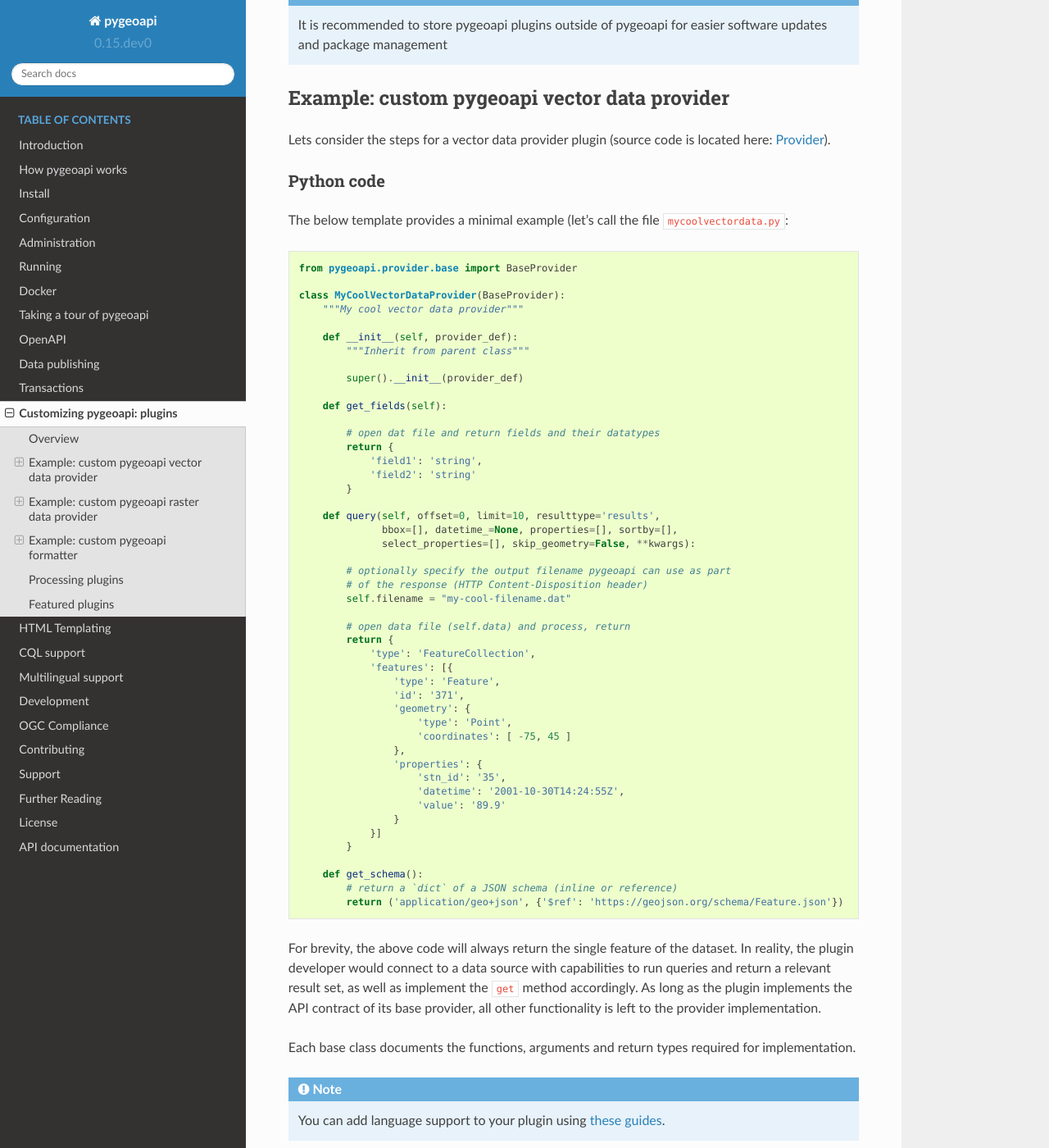
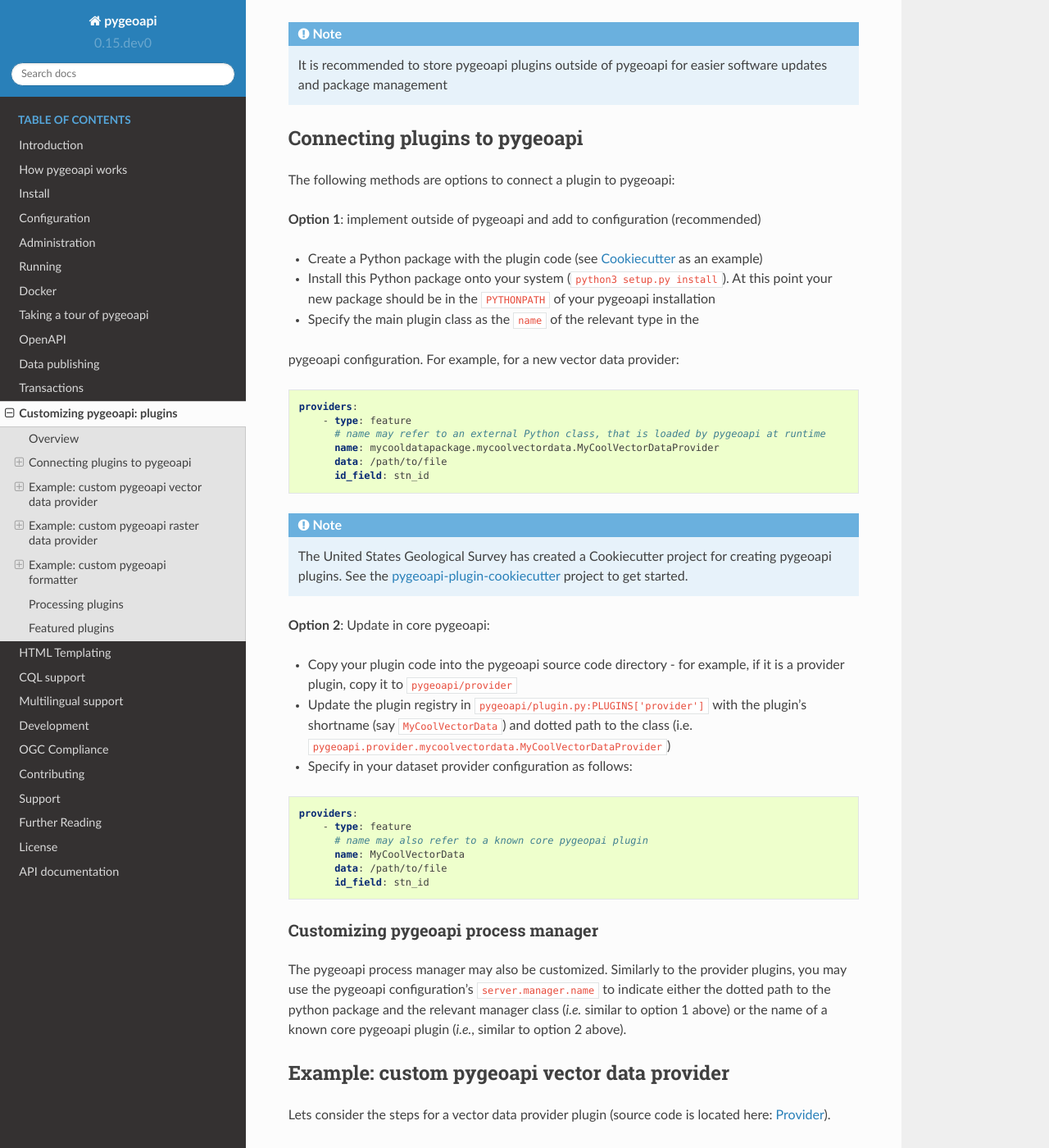
Before and after one commit to geopython/pygeoapi, a Sphinx documentation site: the page built from docs/source/plugins.rst, in a window 1280 px wide and 1400 px high, scrolled down 1015 px. Shown: the whole window at 82% size. Built offline with Sphinx 7.4.7 and the Read the Docs theme 2.0.0, drawn with Linux system fonts in a browser that asks for light colours; some of the changed text lies outside the part shown.

Commit message:
Put plugin integration in a more prominent place in docs

```diff
--- a/docs/source/plugins.rst
+++ b/docs/source/plugins.rst
@@ -18,6 +18,7 @@
 * data providers
 * output formats
 * processes
+* process manager
 
 The core pygeoapi plugin registry can be found in ``pygeoapi.plugin.PLUGINS``.
 
@@ -26,6 +27,7 @@
 * data providers: ``pygeoapi.provider.base``
 * output formats: ``pygeoapi.formatter.base``
 * processes: ``pygeoapi.process.base``
+* process_manager: ``pygeoapi.process.manager.base``
 
 .. todo:: link PLUGINS to API doc
 
@@ -36,6 +38,62 @@
 .. note::
    It is recommended to store pygeoapi plugins outside of pygeoapi for easier software
    updates and package management
+
+
+Connecting plugins to pygeoapi
+------------------------------
+
+The following methods are options to connect a plugin to pygeoapi:
+
+**Option 1**: implement outside of pygeoapi and add to configuration (recommended)
+
+* Create a Python package with the plugin code (see `Cookiecutter`_ as an example)
+* Install this Python package onto your system (``python3 setup.py install``).  At this point your new package
+  should be in the ``PYTHONPATH`` of your pygeoapi installation
+* Specify the main plugin class as the ``name`` of the relevant type in the
+pygeoapi configuration. For example, for a new vector data provider:
+
+.. code-block:: yaml
+
+   providers:
+       - type: feature
+         # name may refer to an external Python class, that is loaded by pygeoapi at runtime
+         name: mycooldatapackage.mycoolvectordata.MyCoolVectorDataProvider
+         data: /path/to/file
+         id_field: stn_id
+
+
+.. note::  The United States Geological Survey has created a Cookiecutter project for creating pygeoapi plugins. See the `pygeoapi-plugin-cookiecutter`_ project to get started.
+
+**Option 2**: Update in core pygeoapi:
+
+* Copy your plugin code into the pygeoapi source code directory - for example, if it is a provider plugin, copy it
+  to ``pygeoapi/provider``
+* Update the plugin registry in ``pygeoapi/plugin.py:PLUGINS['provider']`` with the plugin's
+  shortname (say ``MyCoolVectorData``) and dotted path to the class (i.e. ``pygeoapi.provider.mycoolvectordata.MyCoolVectorDataProvider``)
+* Specify in your dataset provider configuration as follows:
+
+.. code-block:: yaml
+
+   providers:
+       - type: feature
+         # name may also refer to a known core pygeopai plugin
+         name: MyCoolVectorData
+         data: /path/to/file
+         id_field: stn_id
+
+
+Customizing pygeoapi process manager
+^^^^^^^^^^^^^^^^^^^^^^^^^^^^^^^^^^^^
+
+The pygeoapi process manager may also be customized. Similarly to the provider plugins, you may use the pygeoapi
+configuration's ``server.manager.name`` to indicate either the dotted path to the python package and the relevant
+manager class (*i.e.* similar to option 1 above) or the name of a known core pygeoapi plugin (*i.e.*, similar to
+option 2 above).
+
+
+
+
 
 
 Example: custom pygeoapi vector data provider
@@ -107,46 +165,6 @@
 Each base class documents the functions, arguments and return types required for implementation.
 
 .. note::  You can add language support to your plugin using :ref:`these guides<language>`.
-
-
-Connecting to pygeoapi
-^^^^^^^^^^^^^^^^^^^^^^
-
-The following methods are options to connect the plugin to pygeoapi:
-
-**Option 1**: Update in core pygeoapi:
-
-* copy ``mycoolvectordata.py`` into ``pygeoapi/provider``
-* update the plugin registry in ``pygeoapi/plugin.py:PLUGINS['provider']`` with the plugin's
-  shortname (say ``MyCoolVectorData``) and dotted path to the class (i.e. ``pygeoapi.provider.mycoolvectordata.MyCoolVectorDataProvider``)
-* specify in your dataset provider configuration as follows:
-
-.. code-block:: yaml
-
-   providers:
-       - type: feature
-         name: MyCoolVectorData
-         data: /path/to/file
-         id_field: stn_id
-
-
-**Option 2**: implement outside of pygeoapi and add to configuration (recommended)
-
-* create a Python package of the ``mycoolvectordata.py`` module (see `Cookiecutter`_ as an example)
-* install your Python package onto your system (``python3 setup.py install``).  At this point your new package
-  should be in the ``PYTHONPATH`` of your pygeoapi installation
-* specify in your dataset provider configuration as follows:
-
-.. code-block:: yaml
-
-   providers:
-       - type: feature
-         name: mycooldatapackage.mycoolvectordata.MyCoolVectorDataProvider
-         data: /path/to/file
-         id_field: stn_id
-
-
-.. note::  The United States Geological Survey has created a Cookiecutter project for creating pygeoapi plugins. See the `pygeoapi-plugin-cookiecutter`_ project to get started.
 
 
 Example: custom pygeoapi raster data provider
```
